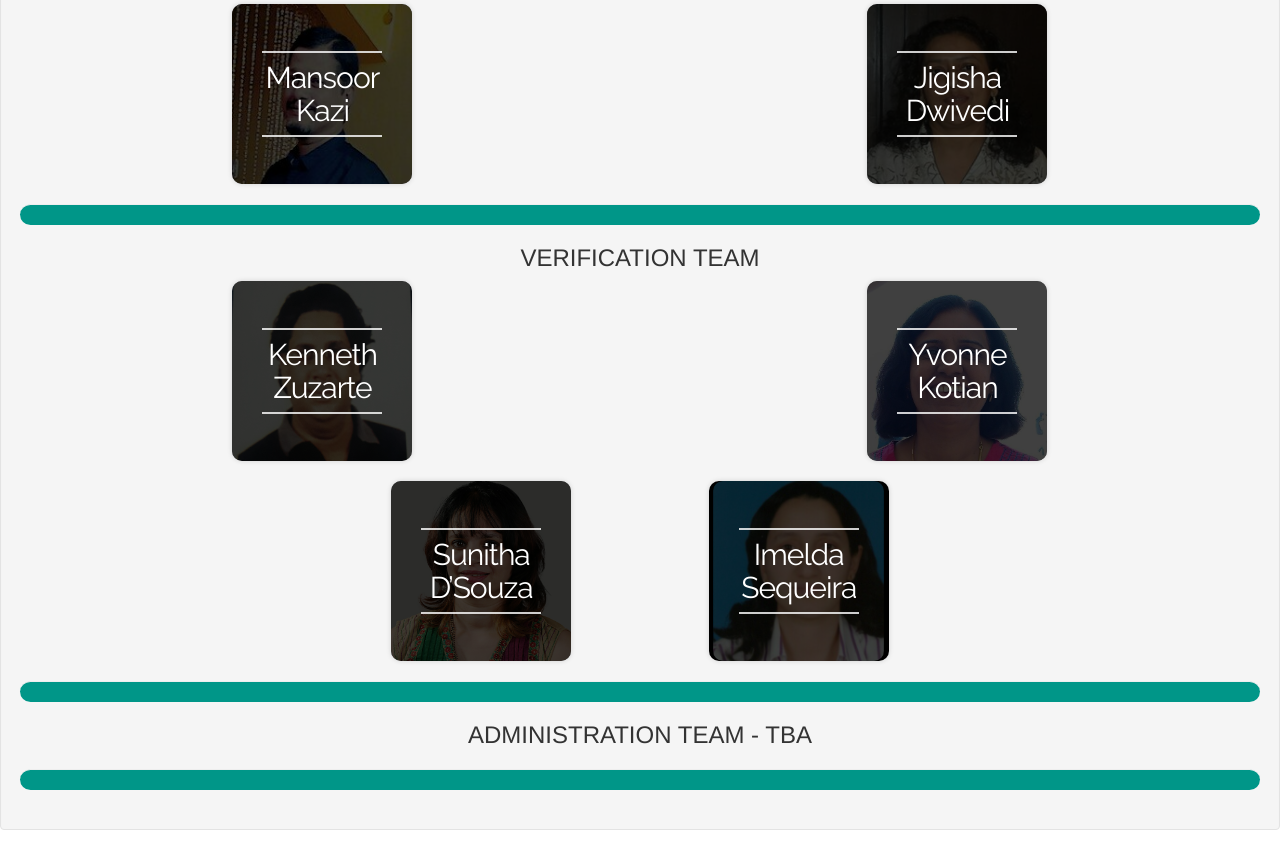
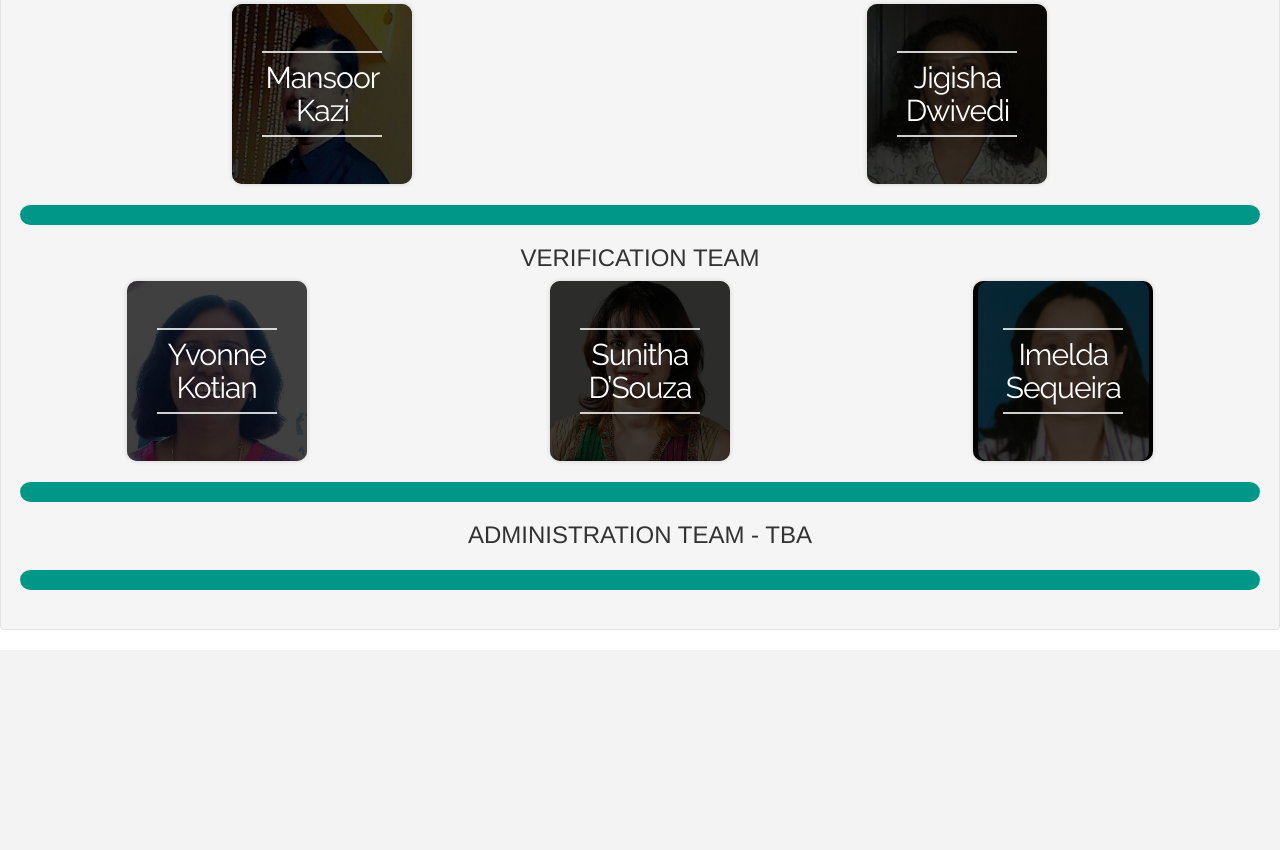
Before and after one commit to caje731/helpinghands, a Django app: page /people/ in a window 1280 px wide. Shown: the part 1260-2110 px from the top of the page. After the commit the page ends 1890 px from the top, so only its background shows below. Run offline with Django 3.2, Linux system fonts and the light colour scheme; some libraries are stand-ins or nearby versions.

Commit message:
#104074392955644 Change the verification team

```diff
--- a/donations/templates/donations/nav_bar/people.html
+++ b/donations/templates/donations/nav_bar/people.html
@@ -142,15 +142,7 @@
 <hr>
 <h3 class="text-center">VERIFICATION TEAM</h3>
 <div class="row">
-	<div class="col-md-4 col-md-offset-1">
-		<figure class="snip1091 navy center-block">
-			<img class="img-responsive center-block" src="{% static "donations/img/people/KennethZuzarte.jpg" %}" alt="Kenneth Zuzarte"/>
-			<figcaption>
-		    	<h2>Kenneth  <span>Zuzarte</span></h2>
-		  	</figcaption>
-		</figure>
-	</div>
-	<div class="col-md-4 col-md-offset-2">
+	<div class="col-md-4 ">
 		<figure class="snip1091 navy center-block">
 			<img class="img-responsive center-block" src="{% static "donations/img/people/YvonneKotian.jpg" %}" alt="Yvonne Kotian"/>
 			<figcaption>
@@ -158,10 +150,7 @@
 		  	</figcaption>
 		</figure>
 	</div>
-</div>
-<br>
-<div class="row">
-	<div class="col-md-3 col-md-offset-3">
+	<div class="col-md-4">
 		<figure class="snip1091 navy center-block">
 			<img class="img-responsive center-block" src="{% static "donations/img/people/SunithaDsouza.jpg" %}" alt="Sunitha D’Souza"/>
 			<figcaption>
@@ -169,7 +158,7 @@
 		  	</figcaption>
 		</figure>
 	</div>
-	<div class="col-md-3">
+	<div class="col-md-4">
 		<figure class="snip1091 navy center-block">
 			<img class="img-responsive center-block" src="{% static "donations/img/people/ImeldaSequeira.jpg" %}" alt="Imelda Sequeira"/>
 			<figcaption>
```
